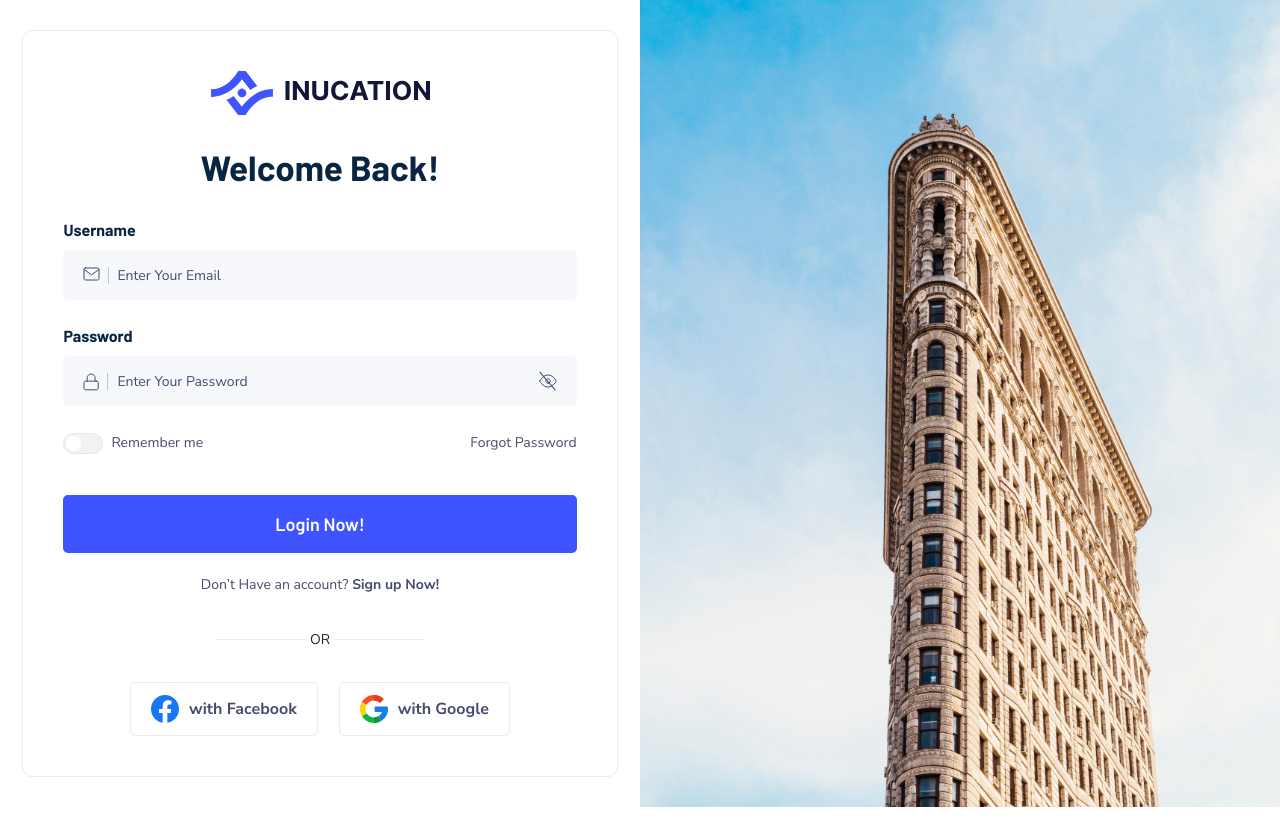
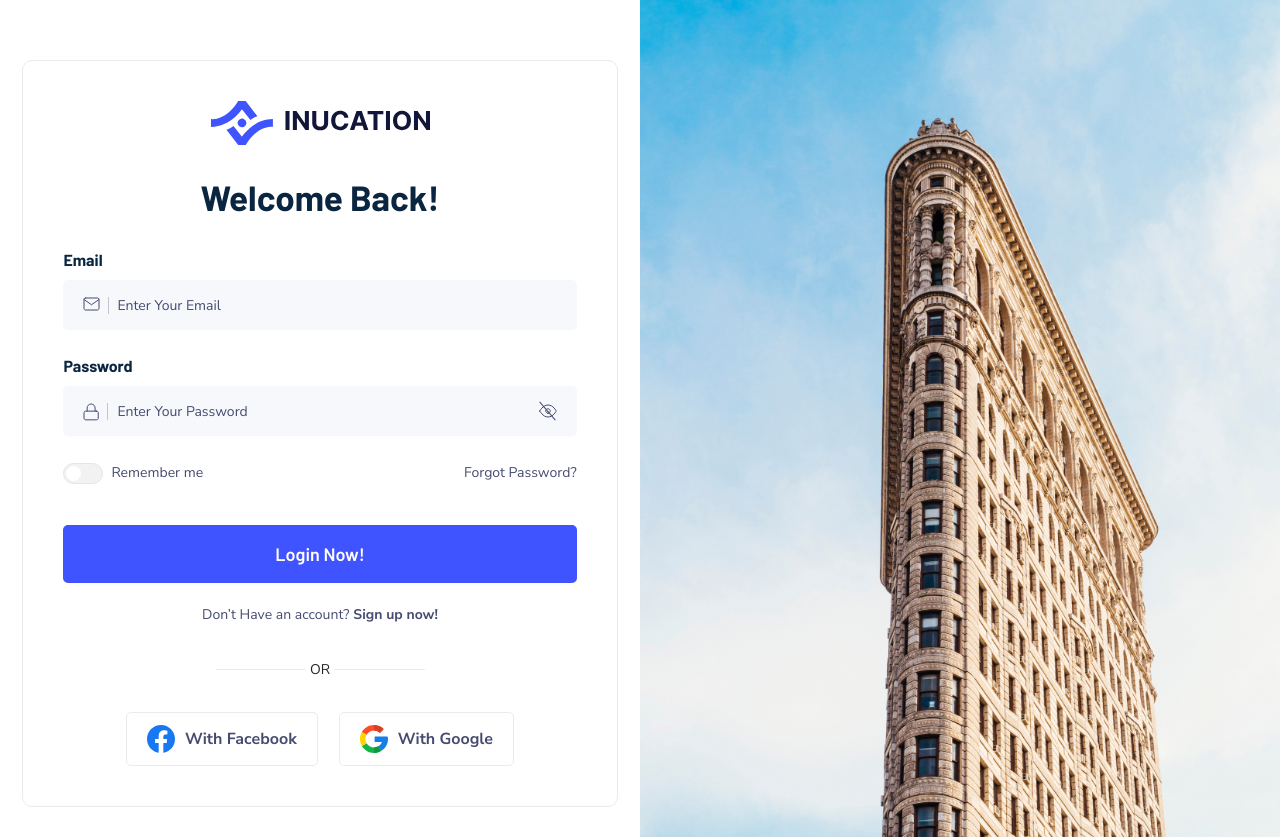
Before and after one commit to vikram0498/kyle, a React (Create React App) app: page /login in a window 1280 px wide. Before the commit the page ends 807 px from the top, so only its background shows below. Built offline with nearby package versions, Linux system fonts and the light colour scheme.

Commit message:
added reset password and google login

```diff
--- a/package.json
+++ b/package.json
@@ -3,10 +3,12 @@
   "version": "0.1.0",
   "private": true,
   "dependencies": {
+    "@react-oauth/google": "^0.11.0",
     "@testing-library/jest-dom": "^5.16.5",
     "@testing-library/react": "^13.4.0",
     "@testing-library/user-event": "^13.5.0",
     "axios": "^1.4.0",
+    "jwt-decode": "^3.1.2",
     "react": "^18.2.0",
     "react-cookie": "^4.1.1",
     "react-dom": "^18.2.0",
--- a/public/index.html
+++ b/public/index.html
@@ -26,6 +26,10 @@
       work correctly both with client-side routing and a non-root public URL.
       Learn how to configure a non-root public URL by running `npm run build`.
     -->
+
+    <!-- FONT FAMILY -->
+	  <link href="https://fonts.googleapis.com/css2?family=Barlow:wght@400;500;600;700;800&family=Nunito+Sans:wght@400;500;600;700;800&display=swap" rel="stylesheet">
+
     <title>React App</title>
   </head>
   <body>
--- a/src/RoutesList.js
+++ b/src/RoutesList.js
@@ -8,6 +8,9 @@ import Register from './component/auth/Register';
 import ForgotPassword from './component/auth/ForgotPassword';
 import ResetPassword from './component/auth/ResetPassword';
 import VerifyEmail from './component/auth/VerifyEmail';
+
+
+import { GoogleOAuthProvider } from '@react-oauth/google';
 
 
 import {useAuth} from "./hooks/useAuth";
@@ -22,6 +25,7 @@ const RoutesList = () => {
   const [authData, setAuthData] = useState({signedIn: userData.signedIn, user: userData.user, access_token: userData.access_token});
 
   return (
+    <GoogleOAuthProvider clientId="228707625591-afemor5re8dlrdjfvb0fht68g0apfjuv.apps.googleusercontent.com">
       <AuthContext.Provider value={{authData, setAuthData }}>
         <Routes>
             {/* Auth routes */}
@@ -36,6 +40,7 @@ const RoutesList = () => {
             </Route>
         </Routes>
       </AuthContext.Provider>
+      </GoogleOAuthProvider>
   );
 };
 
--- a/src/assets/css/main.css
+++ b/src/assets/css/main.css
@@ -407,7 +407,7 @@ input[type="radio"]:checked:before{
     font-size: 14px;
     padding: 0 4px;
 }
-.account-with-social a {
+.account-with-social a, .account-with-social button {
     border: 1px solid #EAECEB;
     padding: 12px 20px;
     border-radius: 5px;
@@ -416,11 +416,11 @@ input[type="radio"]:checked:before{
     display: flex;
     align-items: center;
 }
-.account-with-social a img {
+.account-with-social a img, .account-with-social button img {
     margin-right: 10px;
 }
 .account-with-social {
-    max-width: 380px;
+    /* max-width: 380px; */
     margin: 0 auto;
     display: flex;
     justify-content: center;
@@ -439,6 +439,7 @@ input[type="radio"]:checked:before{
     margin: 30px auto;
     width: 100%;
     background: #fff;
+    margin-top: 60px;
 }
 .session-img img {
     width: 100%;
--- a/src/component/auth/ForgotPassword.js
+++ b/src/component/auth/ForgotPassword.js
@@ -62,7 +62,7 @@ function ForgotPassword (){
                     <div className="row">
                         <div className="col-12 col-lg-12">
                             <div className="form-group">
-                                <label htmlFor="email" >Username</label>
+                                <label htmlFor="email" >Email</label>
                                 <div className="form-group-inner">
                                     <span className="form-icon"><img src={mailIcon} className="img-fluid" alt="mail-icon" /></span>
                                     <input
--- a/src/component/auth/Layout.js
+++ b/src/component/auth/Layout.js
@@ -4,15 +4,27 @@ import './../../assets/css/main.css';
 import './../../assets/css/responsive.css';
 
 import BgImage from './../../assets/images/bg.jpg'
+import { Link, useLocation } from 'react-router-dom';
 
 const  Layout = ({ children }) => {
+    const location = useLocation();
+    const isNotLogin = location.pathname !== '/login';
     return (
         <section className="account-block">
             <div className="container-fluid p-0">
                 <div className="account-session">
+                    { isNotLogin ?
+                        <Link to='/login' className="back back-fix">
+                            <svg width="16" height="12" viewBox="0 0 16 12" fill="none" xmlns="http://www.w3.org/2000/svg">
+                                <path d="M15 6H1" stroke="#0A2540" stroke-width="1.5" stroke-linecap="round" stroke-linejoin="round"/>
+                                <path d="M5.9 11L1 6L5.9 1" stroke="#0A2540" stroke-width="1.5" stroke-linecap="round" stroke-linejoin="round"/>
+                            </svg>
+                            Back
+                        </Link> : ''
+                    }
                     <div className="row align-items-center g-0 h-100vh">
-                        <div className="col-12 col-lg-6 d-flex align-items-center justify-content-center">
-                            <main>{children}</main>
+                        <div className="col-12 col-lg-6">
+                            {children}
                         </div>
                         <div className="col-12 col-lg-6">
                             <div className="session-img">
--- a/src/component/auth/Login.js
+++ b/src/component/auth/Login.js
@@ -100,7 +100,7 @@ function Login (props){
                     <div className="row">
                         <div className="col-12 col-lg-12">
                             <div className="form-group">
-                                <label htmlFor="email" >Username</label>
+                                <label htmlFor="email" >Email</label>
                                 <div className="form-group-inner">
                                     <span className="form-icon"><img src={mailIcon} className="img-fluid" alt="mail-icon" /></span>
                                     <input
@@ -155,7 +155,7 @@ function Login (props){
                             </div>
                         </div>
                         <div className="col-12 col-sm-6 col-md-6 col-lg-6">
-                            <Link to="/forget-password" className="link-pass">Forgot Password</Link>
+                            <Link to="/forget-password" className="link-pass">Forgot Password?</Link>
                         </div>
                         <div className="col-12 col-lg-12">
                             <div className="form-group-btn">
@@ -164,12 +164,12 @@ function Login (props){
                         </div>
                         <div className="col-12 col-lg-12">
                             <p className="account-now">Don’t Have an account?
-                                <Link to="/register"> Sign up Now!</Link>
+                                <Link to="/register"> Sign up now!</Link>
                             </p>
                             <div className="or"><span>OR</span></div>
                             <ul className="account-with-social list-unstyled mb-0">
-                                <li><Link to="https://facebook.com"><img src={facebookImg} className="img-fluid" alt='fb-icon'/> with Facebook</Link></li>
-                                <li><Link to="https://google.com"><img src={googleImg} className="img-fluid" alt='google-icon'/> with Google</Link></li>
+                                <li><Link to="https://facebook.com"><img src={facebookImg} className="img-fluid" alt='fb-icon'/> With Facebook</Link></li>
+                                <li><Link to="https://google.com"><img src={googleImg} className="img-fluid" alt='google-icon'/> With Google</Link></li>
                             </ul>
                         </div>
                     </div>
--- a/src/component/auth/Register.js
+++ b/src/component/auth/Register.js
@@ -14,7 +14,7 @@ import mapPinIcon from './../../assets/images/map-pin.svg';
 import passwordIcon from './../../assets/images/password.svg';
 import eyeIcon from './../../assets/images/eye.svg';
 import facebookImg from './../../assets/images/facebook.svg';
-import googleImg from './../../assets/images/google.svg';
+import GoogleLoginComponent from '../partials/GoogleLoginComponent';
 
 import {useForm} from "../../hooks/useForm";
 
@@ -22,13 +22,13 @@ import ButtonLoader from '../partials/MiniLoader'
 
 import Layout from './Layout';
 
+import { GoogleOAuthProvider } from '@react-oauth/google';
+
 const Register = () => {
 
     const apiUrl = process.env.REACT_APP_API_URL;
-
-    function onCaptchaChange(value) {
-        console.log("Captcha value:", value);
-      }
+    const capchaSiteKey = process.env.REACT_APP_RECAPTCHA_SITE_KEY;
+    const capchaSecretKey = process.env.REACT_APP_RECAPTCHA_SECRET_KEY;
 
     const [showPassoword, setshowPassoword] = useState(false);
     const togglePasswordVisibility  = () => {
@@ -48,17 +48,31 @@ const Register = () => {
     const [password, setPassword] = useState('');
     const [password_confirmation, setPasswordConfirmation] = useState('');
 
+    const [captchaVerified, setCaptchaVerified] = useState(false);
+    const [recaptchaError, setRecaptchaError] = useState('');
+
     const { setErrors, renderFieldError, navigate } = useForm();
 
 
     const [loading, setLoading] = useState(false);
 
+    function onCaptchaChange(value) {
+        if (value) {
+            setCaptchaVerified(true);
+        } else {
+            setCaptchaVerified(false);
+        }
+    }
+
     const submitRegisterForm = (e) => {
         e.preventDefault();
         setErrors(null);
 
+        setRecaptchaError('')
+
         setLoading(true);
 
+        if(captchaVerified){
             let payload = {
                 first_name,
                 last_name,
@@ -89,11 +103,15 @@ const Register = () => {
                     }
                 }
             });
+        } else {
+            setLoading(false);
+            setRecaptchaError('Please complete reCAPTCHA verification.');
+        }
     }
 
     return (
+
         <Layout>
-            <div className="gap-between">
             <div className="account-in">
                 <div className="center-content">
                     <img src={Logo} className="img-fluid" alt="" />
@@ -189,7 +207,7 @@ const Register = () => {
                                         className="form-control"
                                         value={company_name}
                                         onChange={e => setCompanyName(e.target.value)}
-                                            placeholder="Enter Your Company Name"
+                                        placeholder="Enter Company Name"
                                         disabled={ loading ? 'disabled' : ''}
                                     />
                                 </div>
@@ -217,7 +235,7 @@ const Register = () => {
                             </div>
                         </div>
                         <div className="col-12 col-lg-12">
-                                <div className="form-group mb-0">
+                            <div className="form-group">
                                 <label htmlFor='conpass_log_id'>Confirm password</label>
                                 <div className="form-group-inner">
                                     <span className="form-icon"><img src={passwordIcon} className="img-fluid" alt="" /></span>
@@ -238,10 +256,11 @@ const Register = () => {
                         </div>
                         <div className="col-12 col-lg-12">
                             <div className="form-group mb-0">
-                                {/* <ReCAPTCHA
-                                    sitekey="6LeVrBMnAAAAAIS-NlhcphH2xt7ITfpebUeTkP2j"
+                                <ReCAPTCHA
+                                    sitekey={capchaSiteKey}
                                     onChange={onCaptchaChange}
-                                /> */}
+                                />
+                                {recaptchaError && <span className="invalid-feedback" role="alert"><strong>{recaptchaError}</strong></span>}
                             </div>
                         </div>
                         <div className="col-12 col-lg-12">
@@ -256,13 +275,17 @@ const Register = () => {
                             <p className="account-now">Already Have an account? <Link to="/login">Login Now!</Link></p>
                             <div className="or"><span>OR</span></div>
                             <ul className="account-with-social list-unstyled mb-0">
-                                    <li><Link to="https://facebook.com"><img src={facebookImg} className="img-fluid" /> with Facebook</Link></li>
-                                    <li><Link to="https://google.com"><img src={googleImg} className="img-fluid" /> with Google</Link></li>
+                                <li><Link to="https://facebook.com"><img src={facebookImg} className="img-fluid" /> With Facebook</Link></li>
+                                <li>
+                                    {/* <Link to="https://google.com"><img src={googleImg} className="img-fluid" /> With Google</Link> */}
+                                    <GoogleOAuthProvider clientId="228707625591-afemor5re8dlrdjfvb0fht68g0apfjuv.apps.googleusercontent.com">
+                                        <GoogleLoginComponent />
+                                    </GoogleOAuthProvider>
+                                </li>
                             </ul>
                         </div>
                     </div>
                 </form>
-                </div>
             </div>
         </Layout>
     );
--- a/src/component/auth/ResetPassword.js
+++ b/src/component/auth/ResetPassword.js
@@ -30,6 +30,8 @@ function ResetPassword (){
     const [password, setPassword] = useState('');
     const [password_confirmation, setPasswordConfirmation] = useState('');
 
+    const [loading, setLoading] = useState('');
+
     const { setErrors, renderFieldError, setMessage, navigate } = useForm();
 
     const submitResetPasswordForm = (e) => {
@@ -47,10 +49,12 @@ function ResetPassword (){
             "Accept": "application/json",
         }
 
-        axios.post(apiUrl+`reset-password/${token}/${hash}`, {email}, {headers: headers}).then(response => {
+        axios.post(apiUrl+'reset-password', {token: token, hash: hash, password, password_confirmation}, {headers: headers}).then(response => {
             setLoading(false);
             if(response.data.status) {
                 toast.success(response.data.message, {position: toast.POSITION.TOP_RIGHT});
+
+                navigate('/login')
             }
         }).catch(error => {
             setLoading(false);
--- /dev/null
+++ b/src/component/partials/GoogleLoginComponent.js
@@ -0,0 +1,37 @@
+import React from 'react';
+
+
+// import { Link } from 'react-router-dom';
+import jwtDecode from "jwt-decode";
+
+import { GoogleLogin, useGoogleLogin } from '@react-oauth/google';
+// import googleImg from './../../assets/images/google.svg';
+
+
+
+const GoogleLoginComponent = () => {
+
+    const auto_select = false;
+
+    // const login = useGoogleLogin({
+    //     onSuccess: tokenResponse => console.log(tokenResponse),
+    //     flow:'implicit'
+    //   });
+
+    return (
+        <div>
+
+            {/* <Link onClick={() => login()}><img src={googleImg} className="img-fluid" /> With Google</Link>  */}
+
+            <GoogleLogin
+                onSuccess={credentialResponse => {
+                    var decoded = jwtDecode(credentialResponse.credential);
+                    console.log(decoded);
+                }}
+            />
+
+        </div>
+    );
+}
+
+export default GoogleLoginComponent;
```
Also changed, not shown: 1 other file (tests, documents, lock files or other folders). Lines whose indentation alone changed are shown as unchanged.
